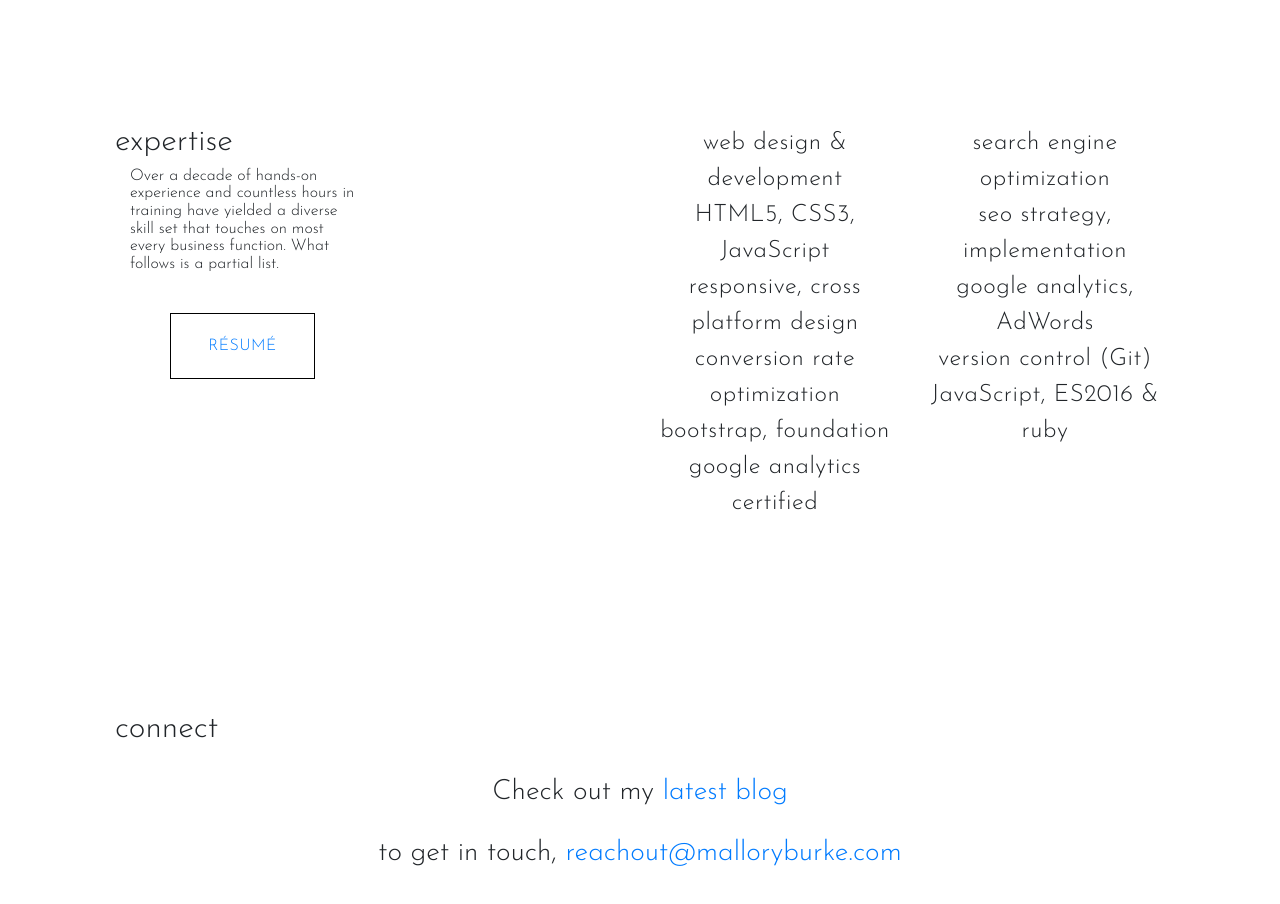
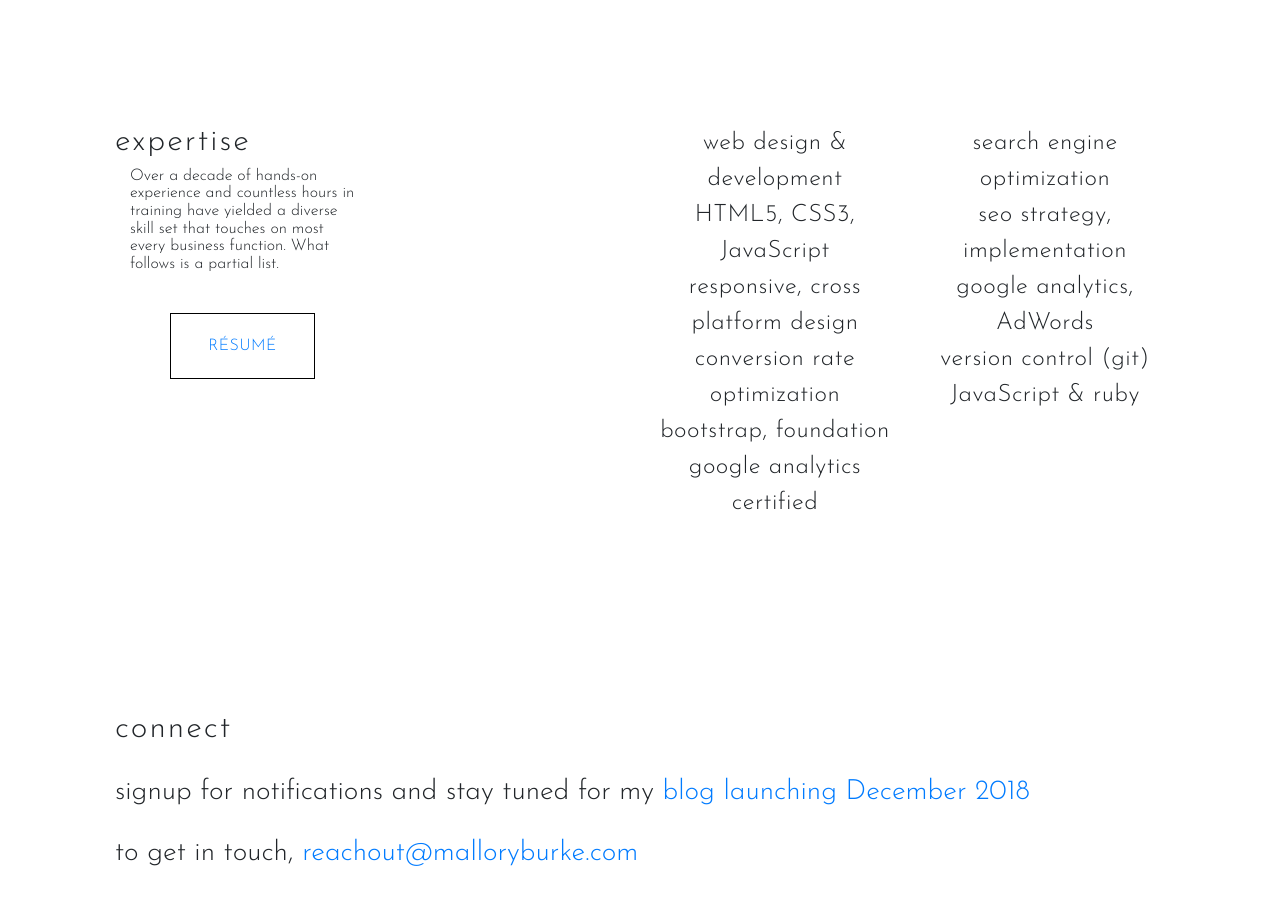
Before and after one commit to malloryporche/dev, a plain HTML site: page index.html in a window 1280 px wide. Shown: the part 2220-3124 px from the top of the page. Drawn offline with nearby package versions, Linux system fonts and the light colour scheme.

Commit message:
Responsive design completed

```diff
--- a/index.html
+++ b/index.html
@@ -188,8 +188,8 @@
 	<li>search engine optimization</li>
 	<li>seo strategy, implementation</li>
 	<li>google analytics, AdWords</li>
-	<li>version control (Git)</li>
-	<li>JavaScript, ES2016 &amp ruby</li>
+	<li>version control (git)</li>
+	<li>JavaScript &amp ruby</li>
 </ul>
 </article>
 </section>
@@ -197,7 +197,7 @@
 <section class="row" id="connect">
 <header class="col-sm-12">
 <h2>connect</h2>
-<h3>Check out my <a href="https://www.malloryburke.com/localwp/" onClick="ga('send', 'event', 'Engagement', 'click', 'Blog link');">latest blog</a></h3>
+<h3>signup for notifications and stay tuned for my <a href="https://www.malloryburke.com/localwp/" onClick="ga('send', 'event', 'Engagement', 'click', 'Blog link');">blog launching December 2018</a></h3>
 <h3>to get in touch, <email><a href="mailto:reachout@malloryburke.com" onClick="ga('send', 'event', 'Contact', 'click', 'Reachout link');">reachout@malloryburke.com</a></email></h3>
 </header>
 </section>
--- a/scss/media.scss
+++ b/scss/media.scss
@@ -26,7 +26,11 @@ $break-large: 1024px;
       font-size: 2.25em;
     }
  }
-
+h2 {
+  @include respond-to('handhelds') {
+    text-align: center;
+  }
+}
 footer {
   @include respond-to('handhelds') {
 
--- a/scss/styles.scss
+++ b/scss/styles.scss
@@ -14,8 +14,10 @@ h1 {
   font-size: 3.5em;
 }
 h3 {
-  text-align: center;
   margin: 30px 0;
+}
+h2 {
+	letter-spacing: 2px;
 }
 /* Navbar styling */
 nav {
```
Also changed, not shown: css/media.css, css/styles.css, 2 other files.
